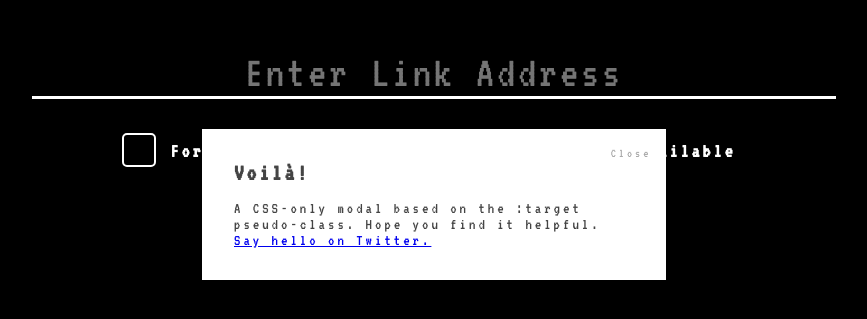
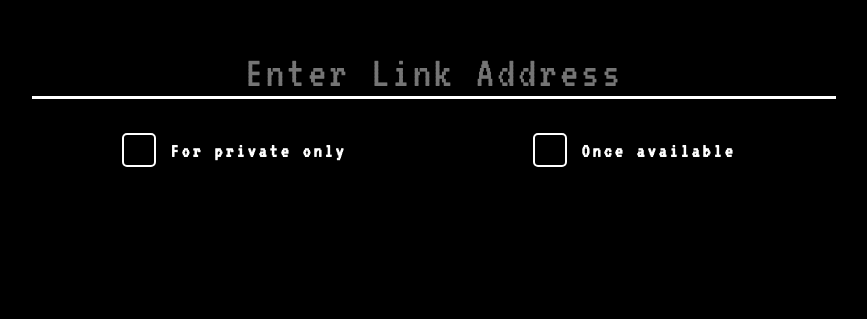
Before and after one commit to collierrgbsitisfise/el-frontend, a React (Create React App) app: page / in a window 1280 px wide. Shown: the part 247-566 px from the top of the page, without its empty margins (206-1073 px from the left). Built offline with nearby package versions, Linux system fonts and the light colour scheme.

Commit message:
total changes for obtain result link functionality and design for it

```diff
--- a/src/actions/link.js
+++ b/src/actions/link.js
@@ -1,7 +1,8 @@
 import {
     GET_SHORT_LINK_REQUEST,
     GET_SHORT_LINK_REQUEST_SUCCESS,
-    GET_SHORT_LINK_REQUEST_ERROR
+    GET_SHORT_LINK_REQUEST_ERROR,
+    CLEAR_LINK_INFO
 } from './../types';
 
 import linkAPI from './../api/api';
@@ -32,6 +33,10 @@ export const getShortLinkRequestError = err => ({
     }
 });
 
+export const clearLinkInfo = err => ({
+    type: CLEAR_LINK_INFO,
+    data: {}
+});
 
 export const getLink = (link,privateOnly=false,isOnceAvailable=false) => dispatch => {
     dispatch(getShortLinkRequest(link));
@@ -39,3 +44,5 @@ export const getLink = (link,privateOnly=false,isOnceAvailable=false) => dispatc
         .then(body => dispatch(getShortLinkRequestSuccess(body.data)))
         .catch(err => dispatch(getShortLinkRequestError(err)));
 }
+
+export const clearInfo = () => dispatch => dispatch(clearLinkInfo());
--- a/src/containers/home-page/HomePage.js
+++ b/src/containers/home-page/HomePage.js
@@ -2,7 +2,7 @@ import React from "react";
 import PropTypes from "prop-types";
 // import { Link } from "react-router-dom";
 import { connect } from "react-redux";
-import { getLink } from "../../actions/link";
+import { getLink, clearInfo } from "../../actions/link";
 import CONGIF from "../../config";
 
 import "./home-page.css";
@@ -47,8 +47,23 @@ class HomePage extends React.Component {
 
     const {
       getLink,
-      shortLink
+      shortLink,
+      clearInfo
     } = this.props;
+
+    const resultPopUp = (
+      <div id="popup1" className="overlay">
+        <div className="popup">
+          <a target="_blank" href={(shortLink.status === "FINISHED" && shortLink.error === false) && this.formatShortLink(shortLink.data.shortLinkHash)}>
+            <h2 className="result-link-popup">
+                  {(shortLink.status === "FINISHED" &&
+                  shortLink.error === false) && this.formatShortLink(shortLink.data.shortLinkHash)}
+            </h2>
+          </a>
+            <a className="close" onClick={() => clearInfo()}>&times;</a>
+        </div>
+      </div>
+    );
 
     const privateMode = (
       <div className="container">
@@ -90,7 +105,7 @@ class HomePage extends React.Component {
 
     return (
       <div className="home-page">
-        {
+        {/* {
           (shortLink.status === "FINISHED" &&
            shortLink.error === false) &&
           (
@@ -100,7 +115,7 @@ class HomePage extends React.Component {
               </a>
             </div>
           )
-        }
+        } */}
         <input
           value={this.state.link}
           onChange={this.handleChange}
@@ -139,13 +154,8 @@ class HomePage extends React.Component {
               </div>
             )
           } */}
-          <div  className="modal-window">
-            <div>
-                <a href="#modal-close" title="Close" className="modal-close">Close</a>
-                <h1>Voilà!</h1>
-                <div>A CSS-only modal based on the :target pseudo-class. Hope you find it helpful. <a href="https://twitter.com/timothylong" target="_blank">Say hello on Twitter.</a></div>
-            </div>
-          </div>
+          {(shortLink.status === "FINISHED" &&
+           shortLink.error === false) && resultPopUp}
       </div>
     );
   }
@@ -163,4 +173,4 @@ function mapStateToProps(state) {
   };
 }
 
-export default connect(mapStateToProps, { getLink })(HomePage);
+export default connect(mapStateToProps, { getLink, clearInfo })(HomePage);
--- a/src/containers/home-page/home-page.css
+++ b/src/containers/home-page/home-page.css
@@ -185,58 +185,66 @@
     content: "✔";
 }
 
-/*modal styles*/
 
-.modal-window {
+/*modal window styles*/
+
+.overlay {
     position: fixed;
-    /* background-color: rgba(255, 255, 255, 0.15); */
     top: 0;
-    right: 0;
     bottom: 0;
     left: 0;
-    z-index: 999;
+    right: 0;
+    background: rgba(0, 0, 0, 0.7);
+    transition: opacity 500ms;
+    visibility: visible;
     opacity: 1;
-    pointer-events: none;
-    -webkit-transition: all 0.3s;
-    -moz-transition: all 0.3s;
-    transition: all 0.3s;
   }
 
-/* .modal-window:target {
-    opacity: 1;
-    pointer-events: auto;
-} */
-
-.modal-window>div {
-    width: 400px;
+  .popup {
+    margin: 70px auto;
+    padding: 20px;
+    background: #fff;
+    border-radius: 5px;
+    width: 60%;
     position: relative;
-    margin: 10% auto;
-    padding: 2rem;
-    background: #fff;
-    color: #444;
+    transition: all 5s ease-in-out;
   }
 
-.modal-window header {
+
+  .popup .close {
+    transition: all 200ms;
+    font-size: 30px;
     font-weight: bold;
+    text-decoration: none;
+    color: #333;
+    position: absolute;
+    top: 0;
+    margin: 5px;
+    right: 0;
   }
 
-.modal-close {
-    color: #aaa;
-    line-height: 50px;
-    font-size: 80%;
-    position: absolute;
-    right: 0;
-    text-align: center;
-    top: 0;
-    width: 70px;
-    text-decoration: none;
+  .close:hover {
+      cursor: pointer;
   }
 
-.modal-close:hover {
-    color: #000;
+  .result-link-popup {
+      margin-top: 25px;
+      font-size: 18px;
+      text-overflow: ellipsis;
+      overflow: hidden;
+      color: #333;
 }
 
-.modal-window h1 {
-    font-size: 150%;
-    margin: 0 0 15px;
+  .popup .content {
+    max-height: 30%;
+    overflow: auto;
   }
+
+  @media screen and (max-width: 700px){
+    .box{
+      width: 85%;
+    }
+    .popup{
+      width: 85%;
+    }
+  }
--- a/src/reducers/link.js
+++ b/src/reducers/link.js
@@ -1,7 +1,8 @@
 import {
     GET_SHORT_LINK_REQUEST,
     GET_SHORT_LINK_REQUEST_SUCCESS,
-    GET_SHORT_LINK_REQUEST_ERROR
+    GET_SHORT_LINK_REQUEST_ERROR,
+    CLEAR_LINK_INFO
 } from './../types';
 
 export default function link(state = {}, action = {}) {
@@ -12,6 +13,8 @@ export default function link(state = {}, action = {}) {
             return action.data;
         case GET_SHORT_LINK_REQUEST_ERROR:
             return action.data;
+        case CLEAR_LINK_INFO:
+            return action.data;
         default:
             return state;
     }
--- a/src/types.js
+++ b/src/types.js
@@ -5,3 +5,4 @@ export const BOOK_CREATED = "BOOK_CREATED";
 export const GET_SHORT_LINK_REQUEST = "GET_SHORT_LINK_REQUEST";
 export const GET_SHORT_LINK_REQUEST_SUCCESS = "GET_SHORT_LINK_REQUEST_SUCCESS";
 export const GET_SHORT_LINK_REQUEST_ERROR = "GET_SHORT_LINK_REQUEST_ERROR";
+export const CLEAR_LINK_INFO = "CLEAR_LINK_INFO";
```
Lines whose indentation alone changed are shown as unchanged.
